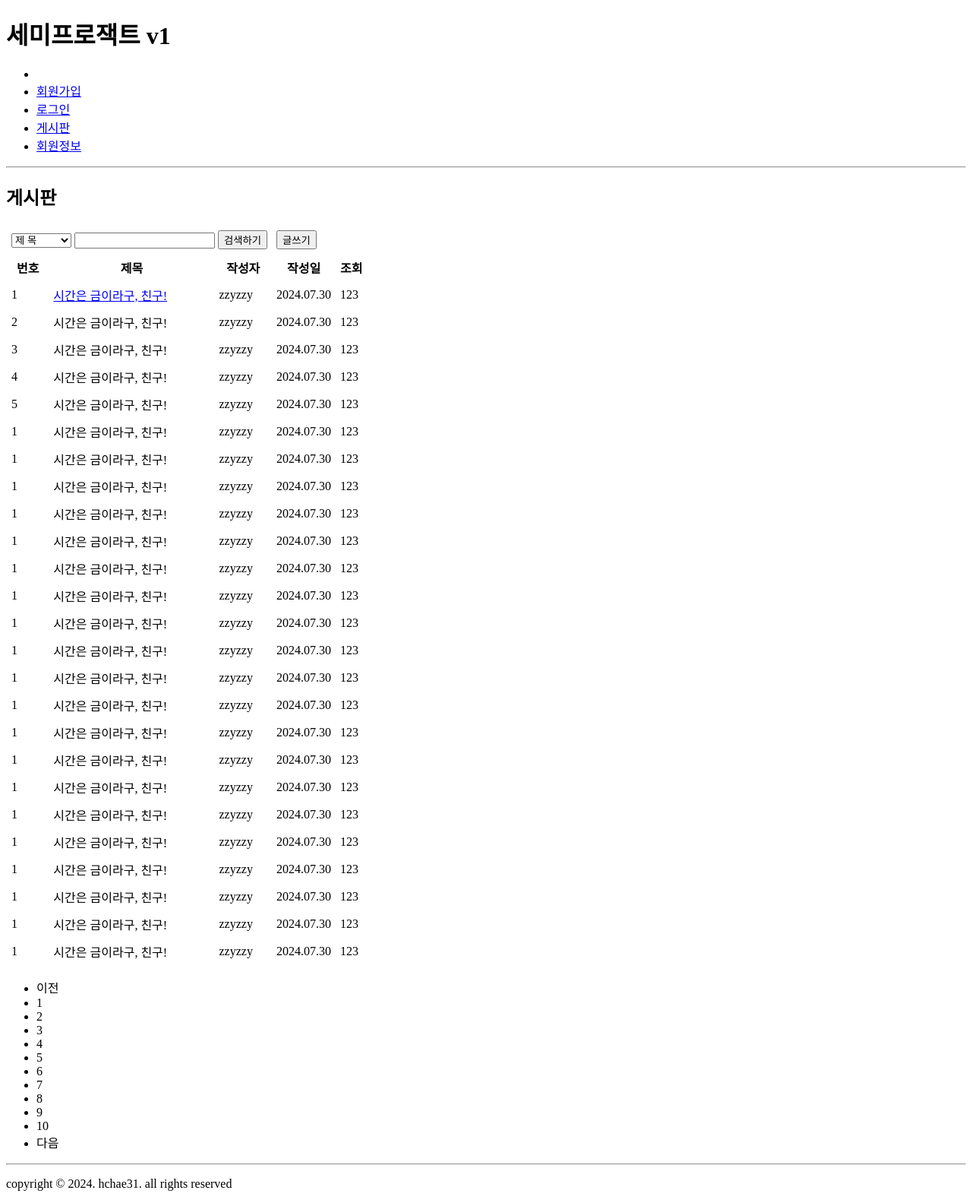
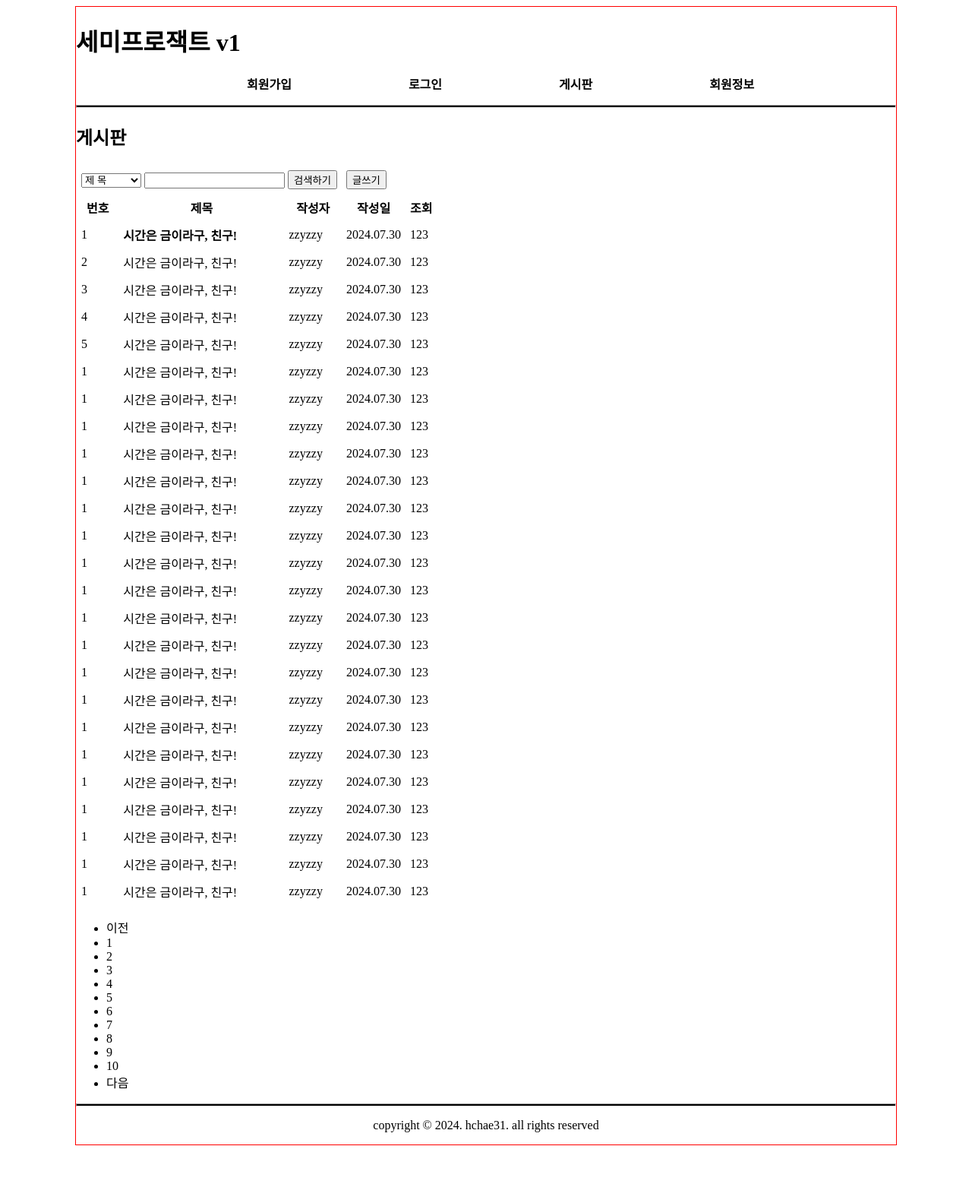
Before and after one commit to hchae31/semiprojectv1, a FastAPI app: page /board/list in a window 1280 px wide. Shown: the whole page at 76% size. After the commit the page ends 1507 px from the top, so only its background shows below. Run offline with FastAPI, Linux system fonts and the light colour scheme.

Commit message:
모든 페이지에 적용되는 전역 스타일 지정

```diff
--- /dev/null
+++ b/views/static/css/project.css
@@ -0,0 +1,13 @@
+#wrap { width: 1080px; border: 1px solid red;
+    margin: 0 auto }
+nav ul { list-style: none; padding: 0 }
+nav ul li { display: inline; padding: 0 75px }
+
+a:link { color: black; text-decoration: none; font-weight: bold }
+a:visited { color: black;  }
+a:hover { color: orange; text-decoration: underline }
+a:active { color: red; }
+
+main { min-height: 500px }
+hr { height: 2px; background: black }
+footer p {text-align: center }
--- a/views/templates/board/list.html
+++ b/views/templates/board/list.html
@@ -3,6 +3,10 @@
 <head>
     <meta charset="UTF-8">
     <title>세미프로젝트<</title>
+    <link rel="stylesheet" href="/static/css/project.css">
+    <style>
+
+    </style>
 </head>
 <body>
     <div id="wrap">
--- a/views/templates/board/modify.html
+++ b/views/templates/board/modify.html
@@ -3,6 +3,10 @@
 <head>
     <meta charset="UTF-8">
     <title>세미프로젝트<</title>
+    <link rel="stylesheet" href="/static/css/project.css">
+    <style>
+
+    </style>
 </head>
 <body>
     <div id="wrap">
--- a/views/templates/board/view.html
+++ b/views/templates/board/view.html
@@ -3,6 +3,10 @@
 <head>
     <meta charset="UTF-8">
     <title>세미프로젝트<</title>
+    <link rel="stylesheet" href="/static/css/project.css">
+    <style>
+
+    </style>
 </head>
 <body>
     <div id="wrap">
--- a/views/templates/board/write.html
+++ b/views/templates/board/write.html
@@ -3,6 +3,10 @@
 <head>
     <meta charset="UTF-8">
     <title>세미프로잭트</title>
+    <link rel="stylesheet" href="/static/css/project.css">
+    <style>
+
+    </style>
 </head>
 <body>
     <div id="wrap">
--- a/views/templates/index.html
+++ b/views/templates/index.html
@@ -3,6 +3,10 @@
 <head>
     <meta charset="UTF-8">
     <title>세미프로잭트</title>
+    <link rel="stylesheet" href="/static/css/project.css">
+    <style>
+
+    </style>
 </head>
 <body>
     <div id="wrap">
--- a/views/templates/member/join.html
+++ b/views/templates/member/join.html
@@ -3,6 +3,10 @@
 <head>
     <meta charset="UTF-8">
     <title>세미프로젝트<</title>
+    <link rel="stylesheet" href="/static/css/project.css">
+    <style>
+
+    </style>
 </head>
 <body>
     <div id="wrap">
--- a/views/templates/member/login.html
+++ b/views/templates/member/login.html
@@ -7,6 +7,10 @@
 <body>
     <div id="wrap">
         <header><h1>세미프로잭트 v1</h1></header>
+        <link rel="stylesheet" href="/static/css/project.css">
+        <style>
+
+        </style>
         <nav><ul>
             <li><a href="/"Home></a></li>
             <li><a href="/member/join">회원가입</a></li>
@@ -24,7 +28,7 @@
                 <div><label for="passwd">비밀번호</label>
                     <input type="text" name="passwd" id="passwd" required></div>
                 <div><label for="login">로그인</label>
-                <input type="submit" name="passwd" id="login" required></div>
+                    <input type="submit" name="passwd" id="login" required></div>
             </form>
 
         </main>
--- a/views/templates/member/myinfo.html
+++ b/views/templates/member/myinfo.html
@@ -7,6 +7,10 @@
 <body>
     <div id="wrap">
         <header><h1>세미프로잭트 v1</h1></header>
+        <link rel="stylesheet" href="/static/css/project.css">
+        <style>
+
+        </style>
         <nav><ul>
             <li><a href="/"Home></a></li>
             <li><a href="/member/join">회원가입</a></li>
```
